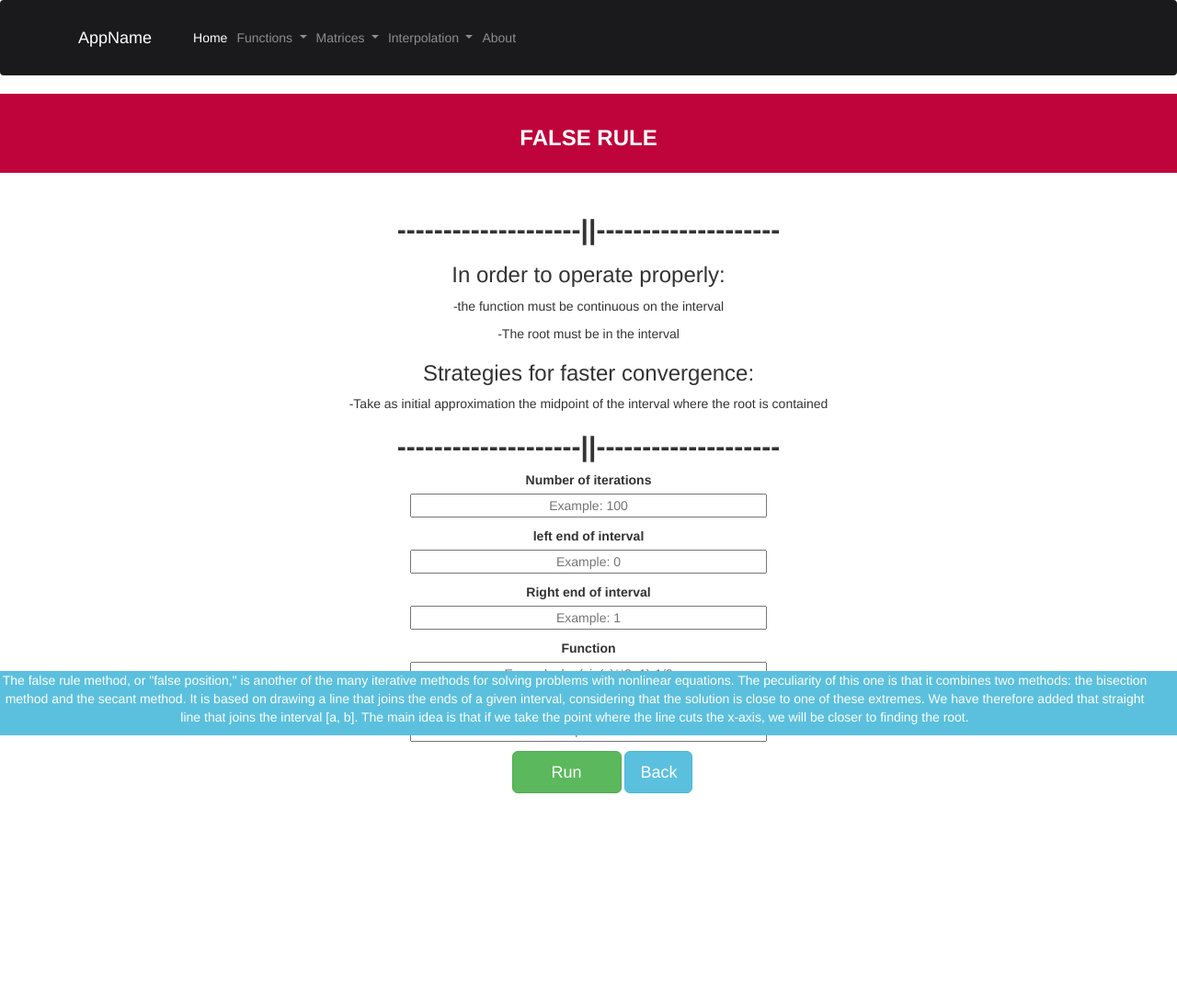
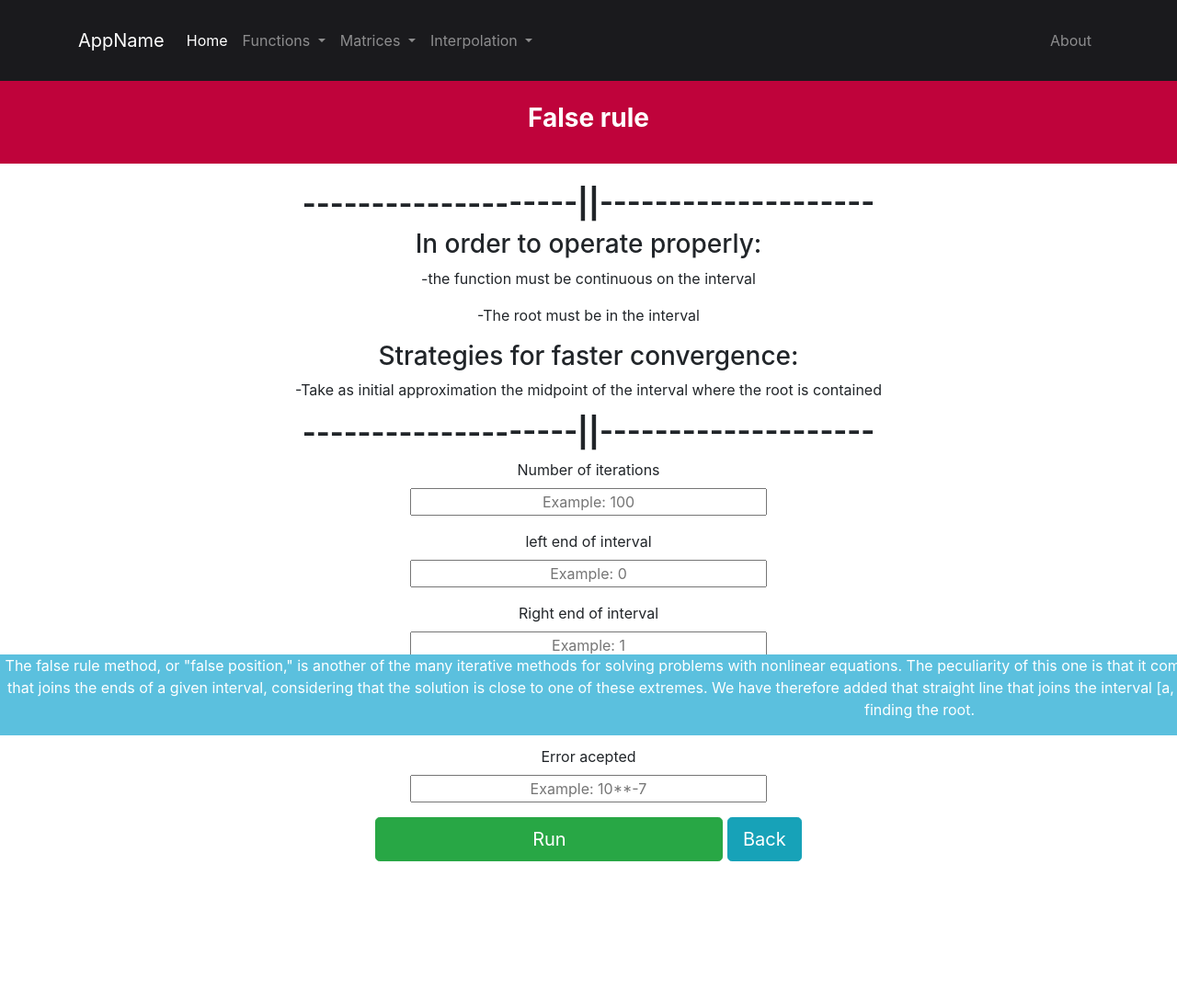
Before and after one commit to jjescuderv/WebNumeric, a Flask app: page /false-rule in a window 1280 px wide. Shown: the whole page at 92% size. Before the commit the page ends 863 px from the top, so only its background shows below. Run offline with Flask 2, Linux system fonts and the light colour scheme; parts of the project's set-up code (start-up, migrations or seed data) failed here and were passed over; some libraries are stand-ins or nearby versions.

Commit message:
Fix false rule

```diff
--- a/templates/falseRule.html
+++ b/templates/falseRule.html
@@ -1,55 +1,46 @@
-<!DOCTYPE html>
-<html lang="en">
 {% extends "layouts/master.html" %}
 {% block title %}
 FALSE RULE
 {% endblock %}
 
 {% block banner_title %}
-FALSE RULE
+False rule
 {% endblock %}
 
-{% block content %}
-<head>
-    <link rel="stylesheet" href="https://stackpath.bootstrapcdn.com/bootstrap/3.4.1/css/bootstrap.min.css" integrity="sha384-HSMxcRTRxnN+Bdg0JdbxYKrThecOKuH5zCYotlSAcp1+c8xmyTe9GYg1l9a69psu" crossorigin="anonymous">
-    <script src="https://code.jquery.com/jquery-1.12.4.min.js" integrity="sha384-nvAa0+6Qg9clwYCGGPpDQLVpLNn0fRaROjHqs13t4Ggj3Ez50XnGQqc/r8MhnRDZ" crossorigin="anonymous"></script>
-    <script src="https://stackpath.bootstrapcdn.com/bootstrap/3.4.1/js/bootstrap.min.js" integrity="sha384-aJ21OjlMXNL5UyIl/XNwTMqvzeRMZH2w8c5cRVpzpU8Y5bApTppSuUkhZXN0VxHd" crossorigin="anonymous"></script>
-    <script src="https://polyfill.io/v3/polyfill.min.js?features=es6"></script>
-    <script id="MathJax-script" async src="https://cdn.jsdelivr.net/npm/mathjax@3/es5/tex-mml-chtml.js"></script>
-
-    <meta charset="UTF-8">
-    <meta name="viewport" content="width=device-width, initial-scale=1.0">
-    <title>False Rule</title>
-    <!--<link rel="shortcut icon" href="../static/imgs/favicon.ico"> -->
-    <link rel="shortcut icon" href="{{ url_for('static' , filename = 'imgs/favicon.ico') }}">
-
+{% block head %}
 <style>
     input {
         width: 35%;
         text-align: center;
     }
-        form{
+
+    form {
         text-align: center;
     }
-        h1{
+
+    h1 {
         text-align: center;
     }
+
     body {
-            padding-bottom:80px;   /* Height of the footer */
+        padding-bottom: 80px;
+        /* Height of the footer */
         text-align: center;
     }
+
     .footer {
         position: fixed;
         left: 0;
         bottom: 0;
         width: 120%;
-            background-color:#5BC0DE;
+        background-color: #5BC0DE;
         color: white;
         text-align: center;
     }
 </style>
-</head>
-<body>
+{% endblock %}
+
+{% block content %}
 <h2><b>--------------------||--------------------</b></h2>
 <h3>In order to operate properly:</h3>
 <p>-the function must be continuous on the interval</p>
@@ -73,23 +64,24 @@
         <div class="center">
             <div class="col-xs-4">
                 <input type="submit" class="btn btn-success btn-lg" value="Run">
-                    <button type="button" class="btn btn-info btn-lg" onclick= "location='/'">Back</button>
+                <button type="button" class="btn btn-info btn-lg" onclick="location='/'">Back</button>
             </div>
         </div>
     </div>
 </form>
-</body>
 
 <footer>
     <br>
     <div class="footer">
         <p class="text-lg-CENTER" style="width: 125rem">
-            The false rule method, or "false position," is another of the many iterative methods for solving problems with nonlinear equations. The peculiarity of this one is that it combines two methods: the bisection method and the secant method.
-            It is based on drawing a line that joins the ends of a given interval, considering that the solution is close to one of these extremes.
-            We have therefore added that straight line that joins the interval [a, b]. The main idea is that if we take the point where the line cuts the x-axis, we will be closer to finding the root.
-
+            The false rule method, or "false position," is another of the many iterative methods for solving problems
+            with nonlinear equations. The peculiarity of this one is that it combines two methods: the bisection method
+            and the secant method.
+            It is based on drawing a line that joins the ends of a given interval, considering that the solution is
+            close to one of these extremes.
+            We have therefore added that straight line that joins the interval [a, b]. The main idea is that if we take
+            the point where the line cuts the x-axis, we will be closer to finding the root.
         </p>
     </div>
 </footer>
 {% endblock %}
-</html>
--- a/templates/layouts/master.html
+++ b/templates/layouts/master.html
@@ -2,18 +2,10 @@
 <html lang="en">
 
 <head>
-    {% block head %}
-
     <meta charset="utf-8">
     <meta name="viewport" content="width=device-width, initial-scale=1, shrink-to-fit=no">
 
     <link rel="shortcut icon" href="{{ url_for('static' , filename = 'imgs/favicon.ico') }}">
-    <style>
-        body
-        {
-            /* background-image:url( {{url_for("static", filename="builtin/3.jpg")}} ) */
-        }
-    </style>
     <title>{% block title %}  {% endblock %}</title>
 
     <link rel="stylesheet" href="{{ url_for('static', filename='css/custom.css') }}">
@@ -21,7 +13,7 @@
         integrity="sha384-TX8t27EcRE3e/ihU7zmQxVncDAy5uIKz4rEkgIXeMed4M0jlfIDPvg6uqKI2xXr2" crossorigin="anonymous">
     <link rel="stylesheet" href="https://cdn.jsdelivr.net/npm/katex@0.12.0/dist/katex.min.css" integrity="sha384-AfEj0r4/OFrOo5t7NnNe46zW/tFgW6x/bCJG8FqQCEo3+Aro6EYUG4+cU+KJWu/X" crossorigin="anonymous">
 
-
+    {% block head %}
     {% endblock %}
 </head>
 
@@ -107,7 +99,7 @@
     </div>
 
     <footer class="py-4 page-footer">
-        <div class="container">
+        <div class="container justify-content-center">
             {% block footer %}
 
             {% endblock %}
@@ -117,6 +109,7 @@
     {% block script %}
 
     {% endblock %}
+
     <script src="https://code.jquery.com/jquery-3.5.1.slim.min.js"
         integrity="sha384-DfXdz2htPH0lsSSs5nCTpuj/zy4C+OGpamoFVy38MVBnE+IbbVYUew+OrCXaRkfj"
         crossorigin="anonymous"></script>
```
Lines whose indentation alone changed are shown as unchanged.
